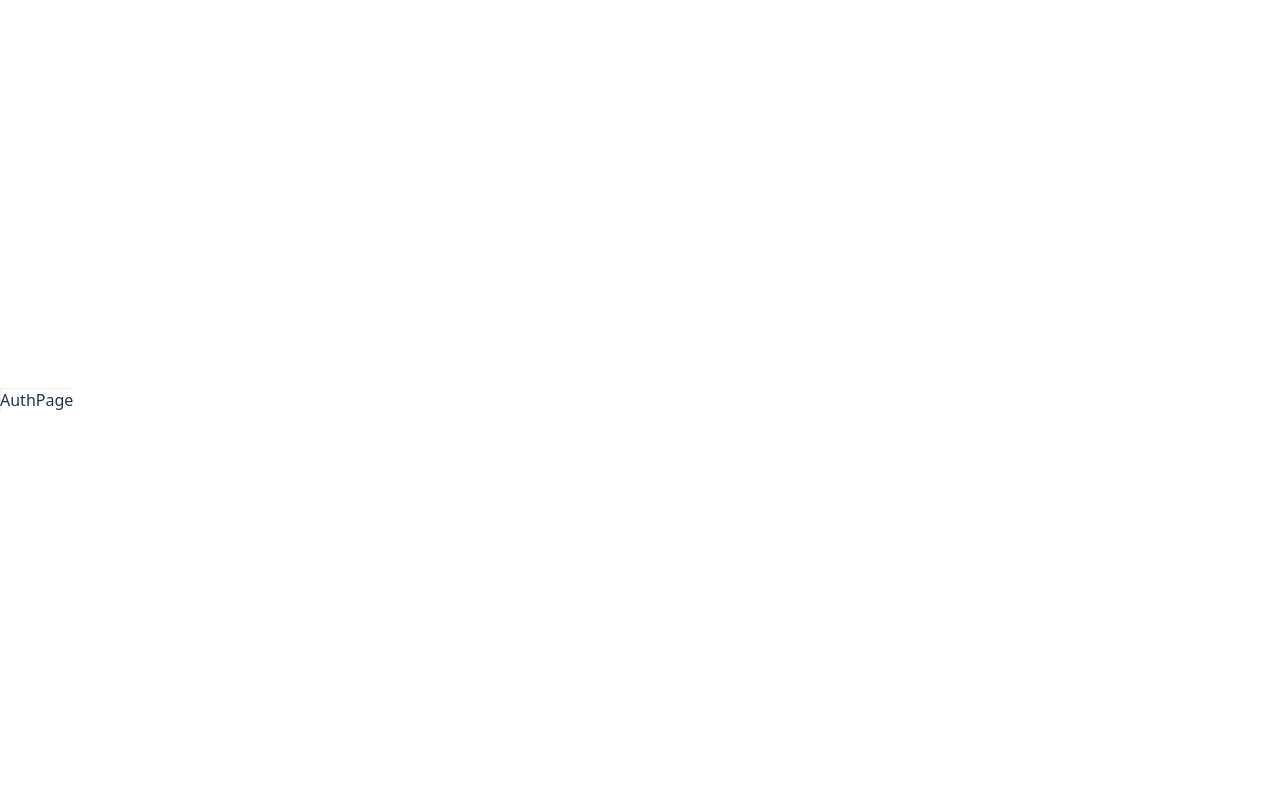
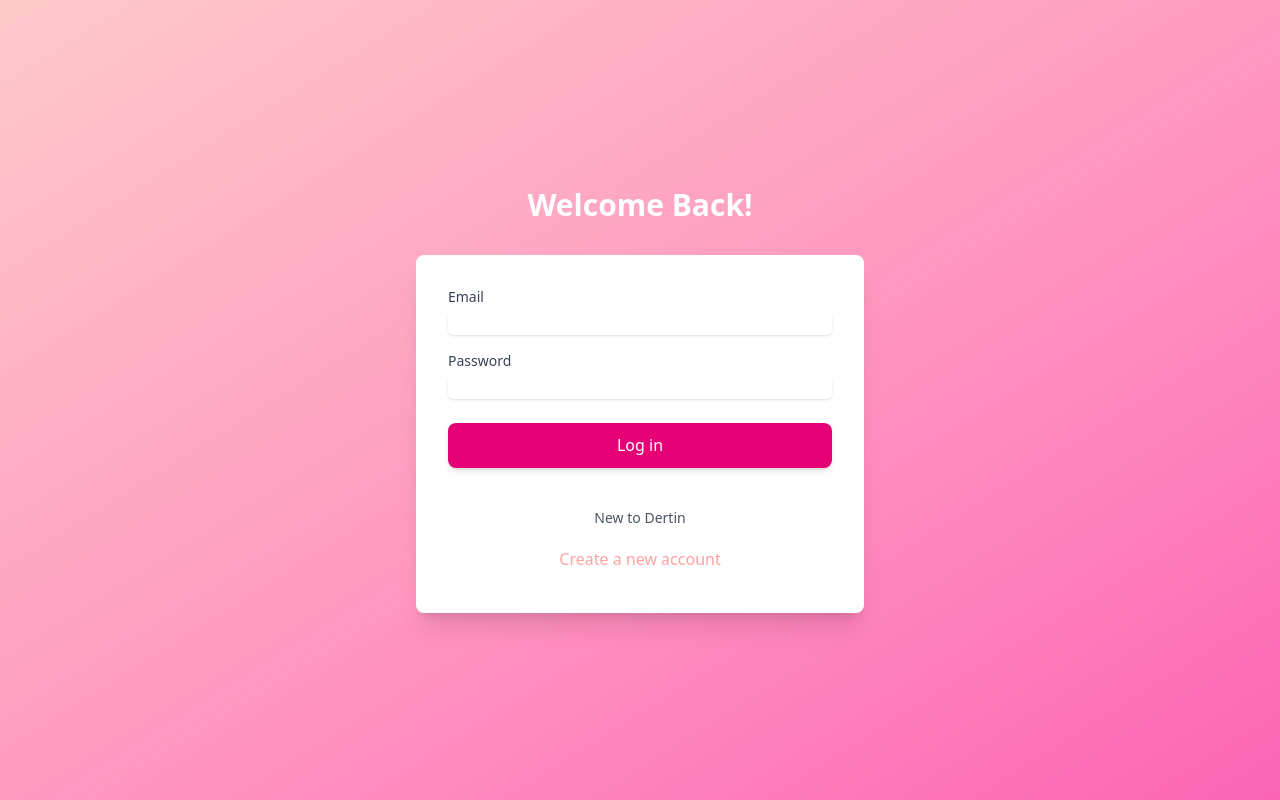
Before and after one commit to DucLUT/Helsinki-project, a React (Vite) app in the folder client/: page /auth in a window 1280 px wide. Built offline with nearby package versions, Linux system fonts and the light colour scheme.

Commit message:
adding forms

```diff
--- a/client/src/App.jsx
+++ b/client/src/App.jsx
@@ -6,7 +6,7 @@ import ChatPage from "./pages/ChatPage";
 
 const App = () => {
   return (
-    <div className="className='absolute inset-0 -z-10 h-full w-full bg-white bg-[linear-gradient(to_right,#f0f0f0_1px,transparent_1px),linear-gradient(to_bottom,#f0f0f0_1px,transparent_1px)] bg-[size:6rem_4rem]">
+    <div className="absolute inset-0 h-full w-full bg-white bg-[linear-gradient(to_right,#f0f0f0_1px,transparent_1px),linear-gradient(to_bottom,#f0f0f0_1px,transparent_1px)] bg-[size:6rem_4rem]">
       <Routes>
         <Route path="/" element={<HomePage className="bg-red-500" />} />
         <Route path="/auth" element={<AuthPage />} />
--- /dev/null
+++ b/client/src/components/LoginForm.jsx
@@ -0,0 +1,55 @@
+import React, { useState } from "react";
+
+const LoginForm = () => {
+  const [email, setEmail] = useState("");
+  const [password, setPassword] = useState("");
+
+  return (
+    <div>
+      <form>
+        <div className="mb-4">
+          <label
+            htmlFor="email"
+            className="block text-sm font-medium text-gray-700"
+          >
+            Email
+          </label>
+          <input
+            type="email"
+            id="email"
+            value={email}
+            onChange={(e) => setEmail(e.target.value)}
+            className="mt-1 block w-full border-gray-300 rounded-md shadow-sm focus:ring-red-500 focus:border-red-500"
+            required
+          />
+        </div>
+
+        <div className="mb-6">
+          <label
+            htmlFor="password"
+            className="block text-sm font-medium text-gray-700"
+          >
+            Password
+          </label>
+          <input
+            type="password"
+            id="password"
+            value={password}
+            onChange={(e) => setPassword(e.target.value)}
+            className="mt-1 block w-full border-gray-300 rounded-md shadow-sm focus:ring-red-500 focus:border-red-500"
+            required
+          />
+        </div>
+
+        <button
+          type="submit"
+          className="w-full py-2 px-4 !bg-pink-600 text-white font-semibold rounded-lg shadow-md hover:!bg-red-700 focus:outline-none focus:ring-2 focus:ring-red-500 focus:ring-opacity-50"
+        >
+          Log in
+        </button>
+      </form>
+    </div>
+  );
+};
+
+export default LoginForm;
--- /dev/null
+++ b/client/src/components/SignupForm.jsx
@@ -0,0 +1,14 @@
+import React, { useState } from "react";
+
+const SignupForm = () => {
+  const [name, setName] = useState("");
+  const [email, setEmail] = useState("");
+  const [userName, setUserName] = useState("");
+  const [password, setPassword] = useState("");
+  const [confirmPassword, setConfirmPassword] = useState("");
+  const [gender, setGender] = useState("");
+  const [age, setAge] = useState("");
+
+  return <div>SignupForm</div>;
+};
+export default SignupForm;
--- a/client/src/pages/AuthPage.jsx
+++ b/client/src/pages/AuthPage.jsx
@@ -1,7 +1,46 @@
-import React from "react";
+import { useState } from "react";
+
+import LoginForm from "../components/LoginForm";
+import SignupForm from "../components/SignupForm";
 
 const AuthPage = () => {
-  return <div>AuthPage</div>;
+  const [isLogin, setIsLogin] = useState(true);
+
+  return (
+    <div
+      className="min-h-screen flex items-center justify-center bg-gradient-to-br
+        from-red-200 to-pink-400 p-4
+    "
+    >
+      <div className="w-full max-w-md">
+        <h2 className="text-center text-3xl font-extrabold text-white mb-8">
+          {isLogin ? "Welcome Back!" : "Create new account"}
+        </h2>
+
+        <div className="bg-white shadow-xl rounded-lg p-8">
+          {isLogin ? <LoginForm /> : <SignupForm />}
+
+          <div className="mt-10 text-center">
+            <p className="text-sm text-gray-600">
+              {isLogin ? "New to Dertin" : "Already have an account?"}
+            </p>
+
+            <button
+              onClick={() =>
+                setIsLogin((prevIsLogin) => {
+                  console.log("prevIsLogin", prevIsLogin);
+                  console.log("isLogin", !prevIsLogin);
+                  return !prevIsLogin;
+                })
+              }
+              className="mt-2 text-red-300 hover:text-red-900 font-medium transition-colors duration-200 !bg-transparent border-none p-0"
+            >
+              {isLogin ? "Create a new account" : "Sign in to your account"}
+            </button>
+          </div>
+        </div>
+      </div>
+    </div>
+  );
 };
-
 export default AuthPage;
```
